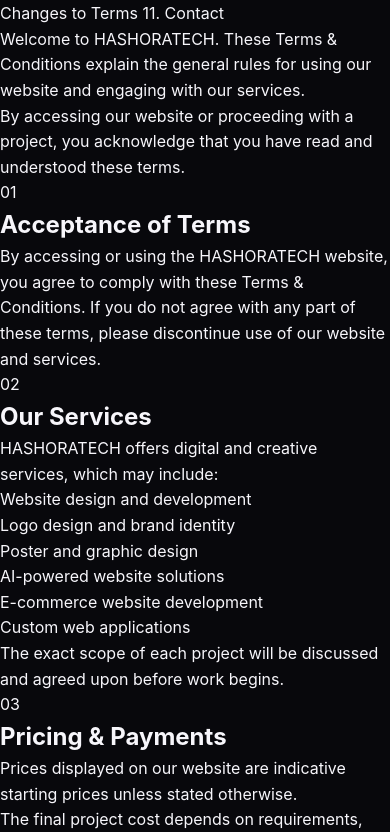
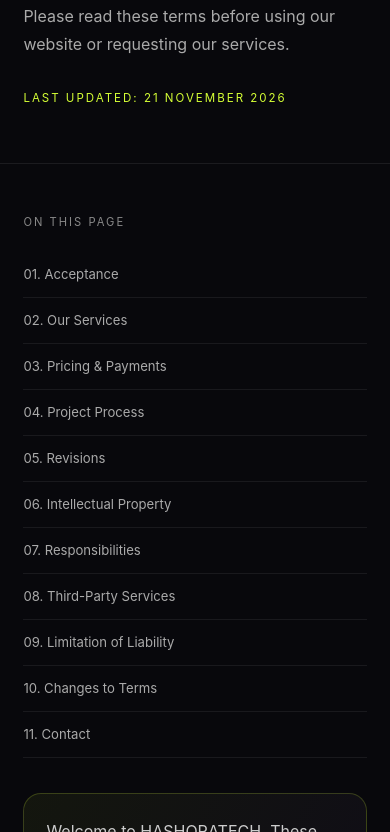
Before and after one commit to harishgamer7777777-byte/hashoratech, a plain HTML site: page terms.html in a window 390 px wide. Shown: the part 378-1210 px from the top of the page. Drawn offline with Linux system fonts and the light colour scheme.

Commit message:
Update style.css

```diff
--- a/style.css
+++ b/style.css
@@ -2424,3 +2424,217 @@ img {
     padding: 50px 18px;
   }
 }
+
+/* =========================
+   TERMS & CONDITIONS PAGE
+========================= */
+
+.terms-hero {
+  padding: 150px 8% 75px;
+  border-bottom: 1px solid rgba(255,255,255,.08);
+}
+
+.terms-hero h1 {
+  font-size: clamp(3.5rem, 8vw, 7rem);
+  line-height: 1;
+  letter-spacing: -5px;
+  margin: 25px 0;
+}
+
+.terms-hero h1 span {
+  color: var(--accent, #d5ff35);
+}
+
+.terms-hero > p {
+  color: #aaa;
+  line-height: 1.8;
+  max-width: 550px;
+}
+
+.terms-updated {
+  margin-top: 30px;
+  font-size: .72rem;
+  letter-spacing: 2px;
+  color: var(--accent, #d5ff35);
+}
+
+.terms-layout {
+  padding: 75px 8% 110px;
+  display: grid;
+  grid-template-columns: 250px minmax(0, 1fr);
+  gap: 75px;
+  align-items: start;
+}
+
+.terms-sidebar {
+  position: sticky;
+  top: 110px;
+  display: flex;
+  flex-direction: column;
+  gap: 0;
+}
+
+.terms-sidebar p {
+  color: #888;
+  font-size: .7rem;
+  letter-spacing: 2px;
+  margin-bottom: 20px;
+}
+
+.terms-sidebar a {
+  padding: 12px 0;
+  color: #aaa;
+  text-decoration: none;
+  font-size: .82rem;
+  border-bottom: 1px solid rgba(255,255,255,.07);
+  transition: color .25s, padding-left .25s;
+}
+
+.terms-sidebar a:hover {
+  color: var(--accent, #d5ff35);
+  padding-left: 7px;
+}
+
+.terms-content {
+  max-width: 850px;
+}
+
+.terms-intro {
+  padding: 30px;
+  margin-bottom: 45px;
+  border: 1px solid rgba(213,255,53,.2);
+  border-radius: 18px;
+  background: linear-gradient(120deg, rgba(213,255,53,.06), rgba(150,80,255,.05));
+}
+
+.terms-intro p {
+  color: #ccc;
+  line-height: 1.9;
+  margin-bottom: 12px;
+}
+
+.terms-intro p:last-child {
+  margin-bottom: 0;
+}
+
+.terms-section {
+  position: relative;
+  padding: 35px 0;
+  border-bottom: 1px solid rgba(255,255,255,.1);
+  scroll-margin-top: 110px;
+}
+
+.terms-section > span {
+  color: var(--accent, #d5ff35);
+  font-size: .75rem;
+  letter-spacing: 2px;
+  font-weight: 700;
+}
+
+.terms-section h2 {
+  font-size: clamp(1.5rem, 3vw, 2.2rem);
+  margin: 15px 0;
+}
+
+.terms-section p,
+.terms-section li {
+  color: #aaa;
+  line-height: 1.9;
+  font-size: .95rem;
+}
+
+.terms-section ul {
+  padding-left: 22px;
+  margin: 15px 0;
+}
+
+.terms-section li {
+  padding: 4px 0;
+}
+
+.terms-section li::marker {
+  color: var(--accent, #d5ff35);
+}
+
+.terms-contact-card {
+  display: flex;
+  flex-direction: column;
+  gap: 12px;
+  padding: 25px;
+  margin-top: 20px;
+  border: 1px solid rgba(255,255,255,.12);
+  border-radius: 15px;
+  background: #171717;
+}
+
+.terms-contact-card strong {
+  color: var(--accent, #d5ff35);
+  letter-spacing: 1px;
+}
+
+.terms-contact-card a {
+  color: #ddd;
+  text-decoration: none;
+  overflow-wrap: anywhere;
+}
+
+.terms-contact-card a:hover {
+  color: var(--accent, #d5ff35);
+}
+
+.terms-end {
+  margin-top: 55px;
+  padding: 30px 0;
+}
+
+.terms-end span {
+  color: var(--accent, #d5ff35);
+  font-size: .7rem;
+  letter-spacing: 2px;
+}
+
+.terms-end p {
+  margin-top: 12px;
+  color: #aaa;
+}
+
+@media (max-width: 850px) {
+  .terms-layout {
+    grid-template-columns: 1fr;
+    gap: 35px;
+    padding: 50px 6% 80px;
+  }
+
+  .terms-sidebar {
+    position: static;
+    display: grid;
+    grid-template-columns: 1fr 1fr;
+    gap: 0 20px;
+  }
+
+  .terms-sidebar p {
+    grid-column: 1 / -1;
+  }
+}
+
+@media (max-width: 600px) {
+  .terms-hero {
+    padding: 120px 6% 55px;
+  }
+
+  .terms-hero h1 {
+    letter-spacing: -2px;
+  }
+
+  .terms-sidebar {
+    grid-template-columns: 1fr;
+  }
+
+  .terms-intro {
+    padding: 22px;
+  }
+
+  .terms-section {
+    padding: 28px 0;
+  }
+}
```
